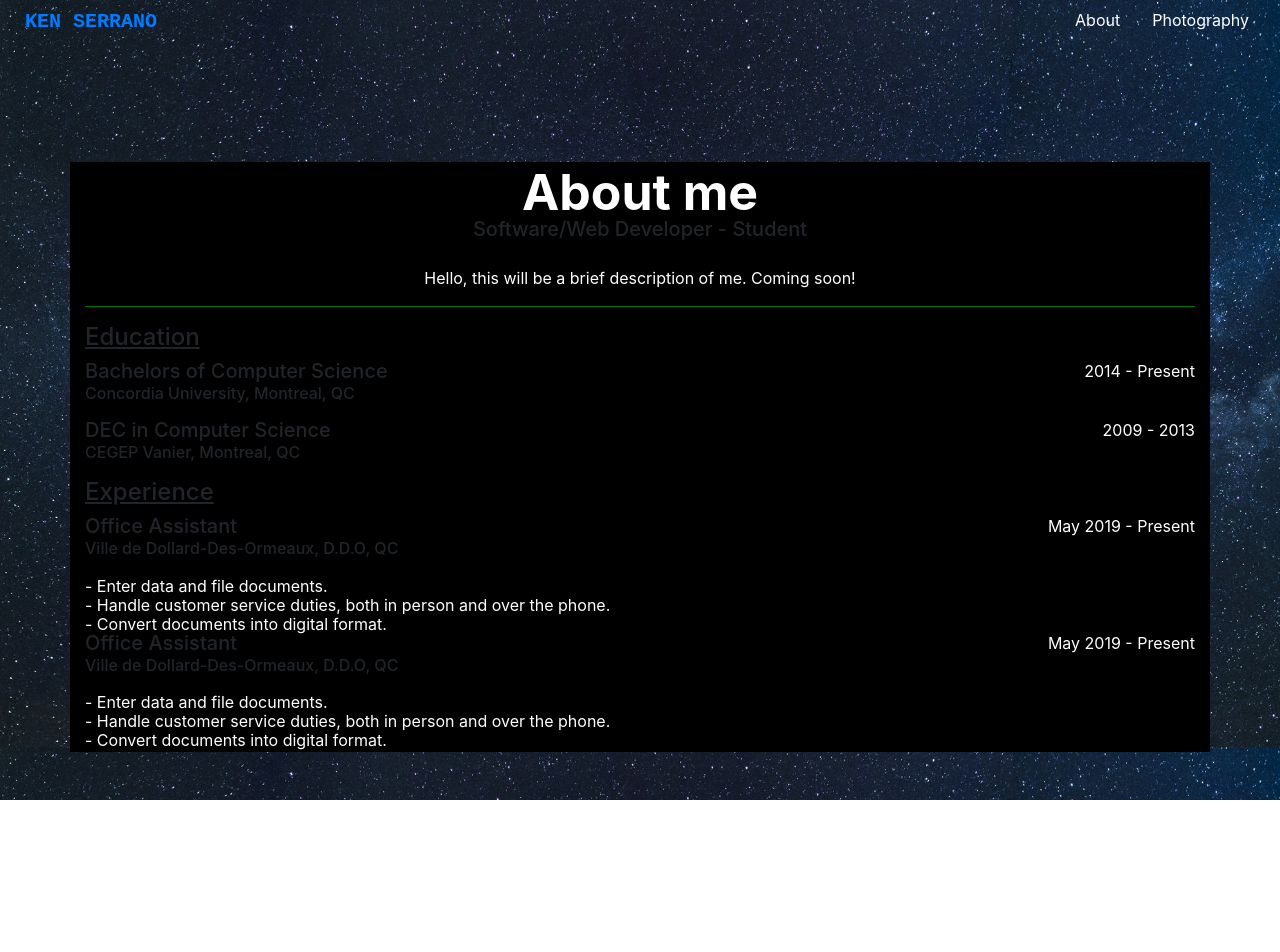
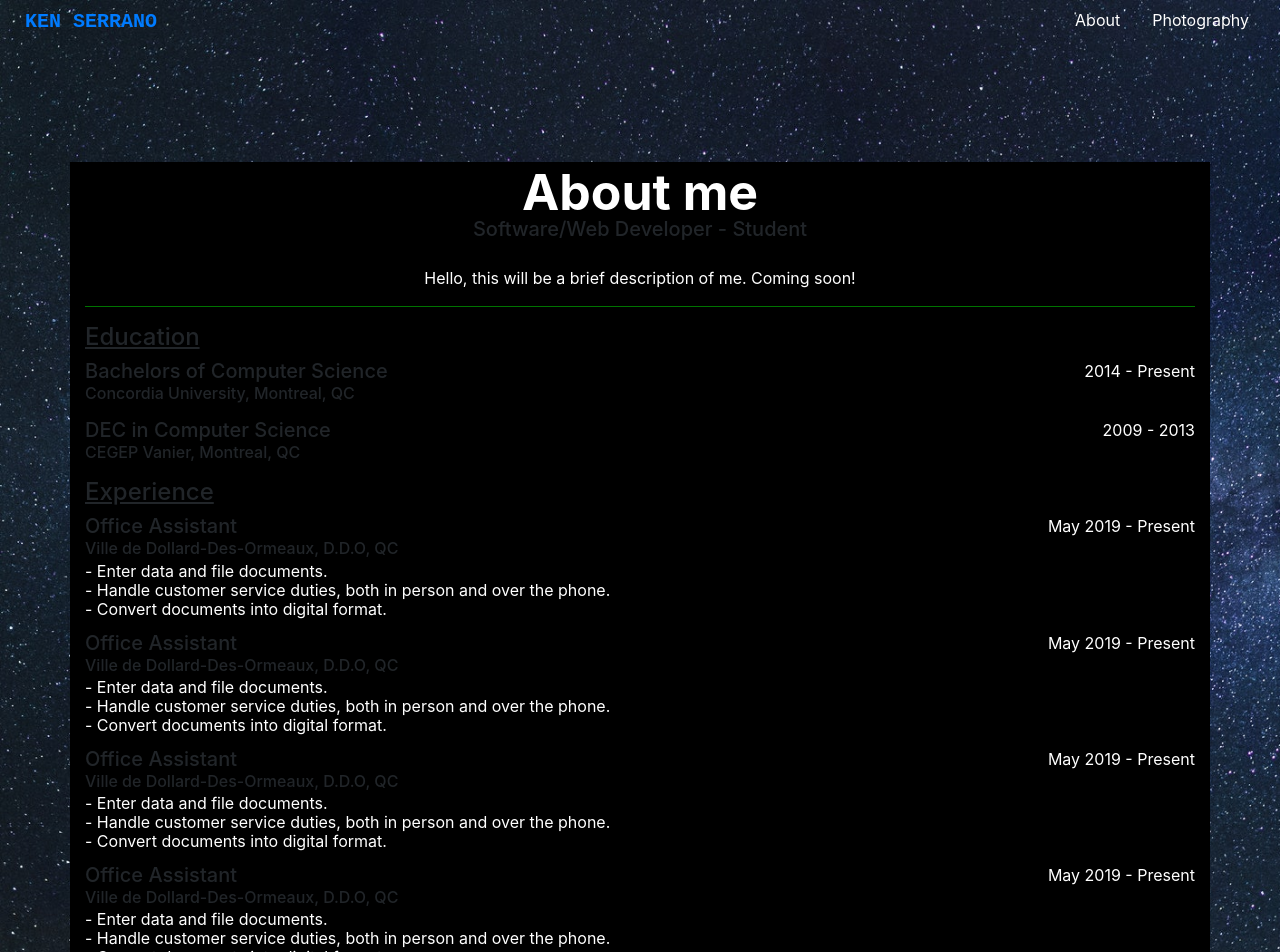
Before and after one commit to G3nK3n/React-Projects, a React (Create React App) app in the folder personal_website/: page / in a window 1280 px wide. Shown: the top 952 px of the page. Before the commit the page ends 800 px from the top, so only its background shows below. Built offline with nearby package versions, Linux system fonts and the light colour scheme.

Commit message:
Fixed margin for Experience section

```diff
--- a/personal_website/src/AllComponents/About.js
+++ b/personal_website/src/AllComponents/About.js
@@ -48,6 +48,9 @@ const aboutComponent = (props) => {
                 </Row>
                 <h6 className="CompanyAddress">CEGEP Vanier, Montreal, QC</h6>
 
+
+
+                {/* EXPERIENCE SECTION */}
                 <h4 className="Sub-Title">Experience</h4>
                 <Row>
                     <Col>
@@ -57,13 +60,12 @@ const aboutComponent = (props) => {
                         <p className="DateStartEnd">May 2019 - Present</p>
                     </Col>
                 </Row>
-                <h6 className="CompanyAddress">Ville de Dollard-Des-Ormeaux, D.D.O, QC</h6>
-                <div className="ExperienceDesc">
+                <h6 className="CompanyAddress2">Ville de Dollard-Des-Ormeaux, D.D.O, QC</h6>
+                <div className="ExperienceDesc2">
                     <p>- Enter data and file documents.</p>
                     <p>- Handle customer service duties, both in person and over the phone.</p>
                     <p>- Convert documents into digital format.</p>
                 </div>
-
                 <Row>
                     <Col>
                         <h5>Office Assistant</h5>
@@ -72,8 +74,36 @@ const aboutComponent = (props) => {
                         <p className="DateStartEnd">May 2019 - Present</p>
                     </Col>
                 </Row>
-                <h6 className="CompanyAddress">Ville de Dollard-Des-Ormeaux, D.D.O, QC</h6>
-                <div className="ExperienceDesc">
+                <h6 className="CompanyAddress2">Ville de Dollard-Des-Ormeaux, D.D.O, QC</h6>
+                <div className="ExperienceDesc2">
+                    <p>- Enter data and file documents.</p>
+                    <p>- Handle customer service duties, both in person and over the phone.</p>
+                    <p>- Convert documents into digital format.</p>
+                </div>
+                <Row>
+                    <Col>
+                        <h5>Office Assistant</h5>
+                    </Col>
+                    <Col>
+                        <p className="DateStartEnd">May 2019 - Present</p>
+                    </Col>
+                </Row>
+                <h6 className="CompanyAddress2">Ville de Dollard-Des-Ormeaux, D.D.O, QC</h6>
+                <div className="ExperienceDesc2">
+                    <p>- Enter data and file documents.</p>
+                    <p>- Handle customer service duties, both in person and over the phone.</p>
+                    <p>- Convert documents into digital format.</p>
+                </div>
+                <Row>
+                    <Col>
+                        <h5>Office Assistant</h5>
+                    </Col>
+                    <Col>
+                        <p className="DateStartEnd">May 2019 - Present</p>
+                    </Col>
+                </Row>
+                <h6 className="CompanyAddress2">Ville de Dollard-Des-Ormeaux, D.D.O, QC</h6>
+                <div className="ExperienceDesc2">
                     <p>- Enter data and file documents.</p>
                     <p>- Handle customer service duties, both in person and over the phone.</p>
                     <p>- Convert documents into digital format.</p>
--- a/personal_website/src/App.css
+++ b/personal_website/src/App.css
@@ -112,12 +112,21 @@ body{
   text-align: right;
 }
 
+.CompanyAddress2 {
+  margin-top: -15px;
+  margin-bottom: 0px;
+}
+
 .CompanyAddress {
   margin-top:-15px;
   margin-bottom:15px;
 }
 
-.ExperienceDesc p{
+.ExperienceDesc2 {
+  margin-bottom:15px;
+}
+
+.ExperienceDesc2 p{
   margin-bottom: -5px;
 }
 
```
